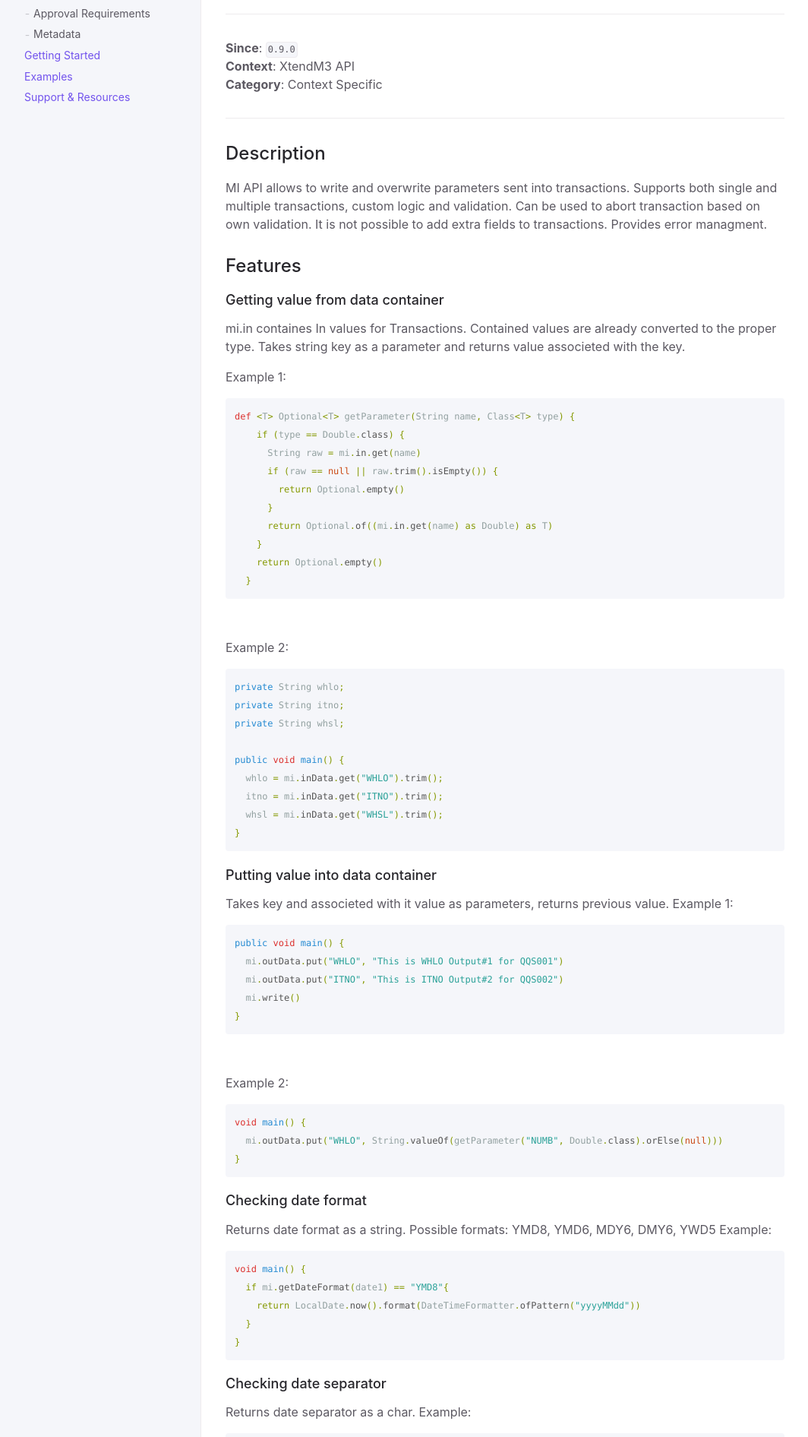
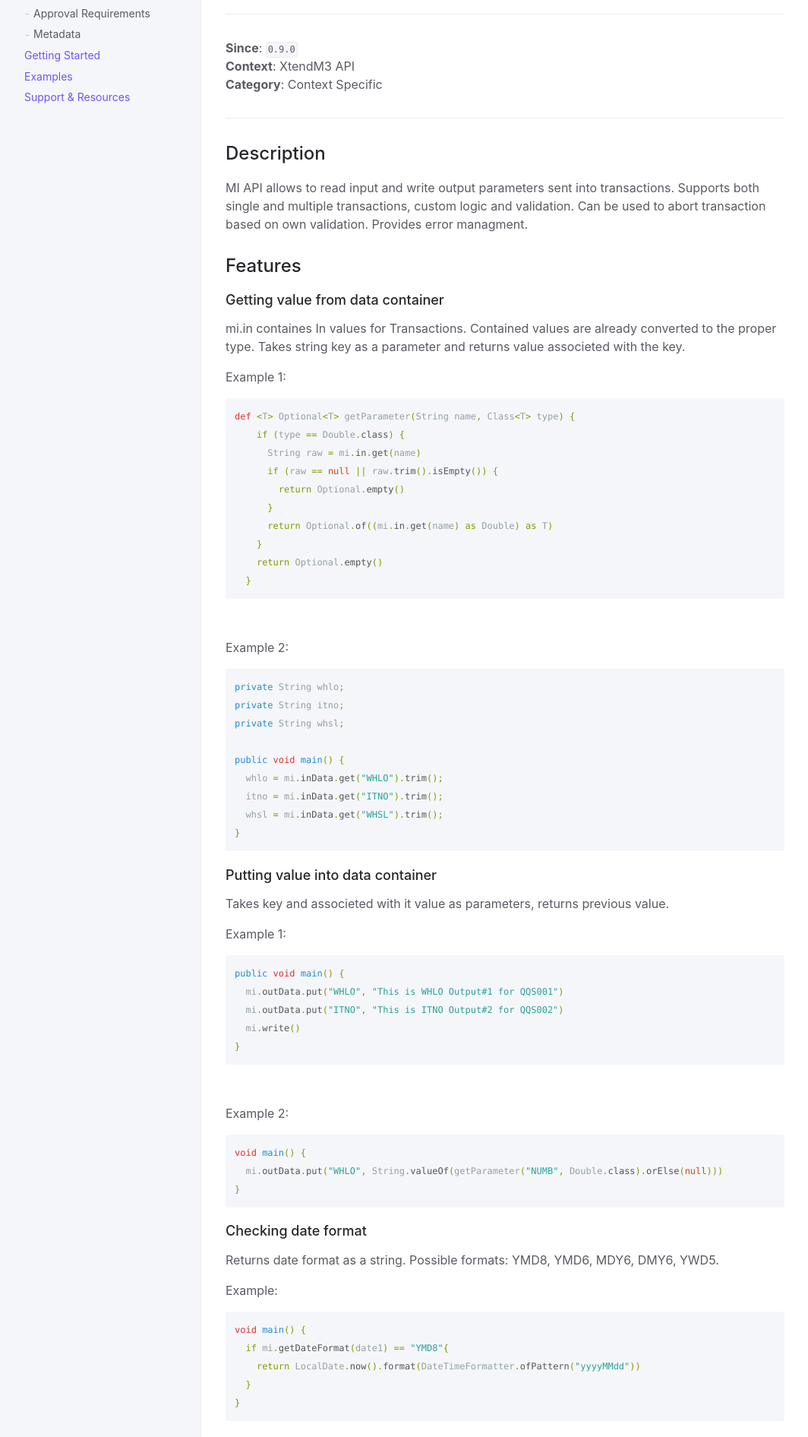
Before and after one commit to infor-cloud/xtendm3, a Jekyll site: the page built from docs/documentation/api-specification/mi-api.md, in a window 1280 px wide. Shown: the part 656-2547 px from the top of the page at 76% size, without its empty margins (107-1171 px from the left). Built offline with Jekyll 4.4.1, drawn with Linux system fonts in a browser that asks for light colours; some of the changed text lies outside the part shown.

Commit message:
MI- description edit, syntax, Transaction - description edit

````diff
--- a/docs/documentation/api-specification/mi-api.md
+++ b/docs/documentation/api-specification/mi-api.md
@@ -27,7 +27,7 @@ Checklist for requesting approval for your extensions.
 
 ---
 ## Description
-MI API allows to write and overwrite parameters sent into transactions. Supports both single and multiple transactions, custom logic and validation.  Can be used to abort transaction based on own validation. It is not possible to add extra fields to transactions. Provides error managment.
+MI API allows to read input and write output parameters sent into transactions. Supports both single and multiple transactions, custom logic and validation.  Can be used to abort transaction based on own validation. Provides error managment.
 
 ## Features
 
@@ -65,6 +65,7 @@ public void main() {
 
 ### Putting value into data container
 Takes key and associeted with it value as parameters, returns previous value.
+
 Example 1:
 ```groovy
 public void main() {
@@ -82,7 +83,8 @@ void main() {
 }
 ```
 ### Checking date format
-Returns date format as a string. Possible formats: YMD8, YMD6, MDY6, DMY6, YWD5
+Returns date format as a string. Possible formats: YMD8, YMD6, MDY6, DMY6, YWD5.
+
 Example:
 ```groovy
 void main() {
@@ -93,9 +95,10 @@ void main() {
 ```
 ### Checking date separator
 Returns date separator as a char.
+
 Example:
 ```groovy
-void ReadSeparator (){
+void ReadSeparator () {
 sep = mi.getDateSeparator()
 String oldDate = '04-DEC-2012'
 Date date = Date.parse( 'dd-MMM-yyyy', oldDate )
@@ -105,6 +108,7 @@ String newDate = date.format( 'M'{sep}'d'{sep}'yyyy' )
 
 ### Checking remaining records
 Returns the amount of remaining records allowed to be written in current transaction.
+
 Example:
 ```groovy
 void main() {
@@ -143,6 +150,7 @@ public void main() {
 
 ### Clearing previous value
 Writes response from data present in outData. Clears all values in outData.
+
 Example:
 ```groovy
 public void main() {
@@ -153,12 +161,13 @@ public void main() {
 
 ### Writting error responses
 Writes error responses with parameters:
-String errorMessage - error message to display (only supports 240 characters)
-String field - field error occurred for (only supports 10 characters)
-String errorCode - code for error which occurred (only supports 2 characters)
+String errorMessage - error message to display (only supports 240 characters);
+String field - field error occurred for (only supports 10 characters);
+String errorCode - code for error which occurred (only supports 2 characters).
+
 Example 1:
 ```groovy
-boolean validateInput(){
+boolean validateInput() {
   if (!getWarehouse(whlo)){
     mi.error("Warehouse " + whlo + " is invalid");
     return false;
@@ -169,7 +178,7 @@ boolean validateInput(){
 
 Example 2:
 ```groovy
-def boolean validResponsible(String Responsible){
+def boolean validResponsible(String Responsible) {
   if (Responsible.isEmpty()){
     mi.error("Responsible must be entered");
     return false;
````
Also changed, not shown: other parts of docs/documentation/api-specification/mi-api.md (+6 -2 lines), docs/documentation/api-specification/transaction-api.md (+1 -1 lines).
